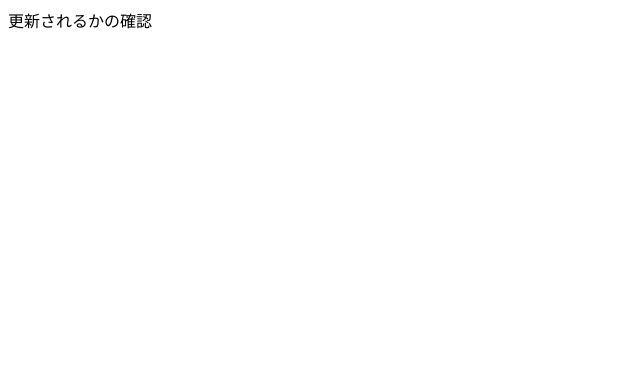
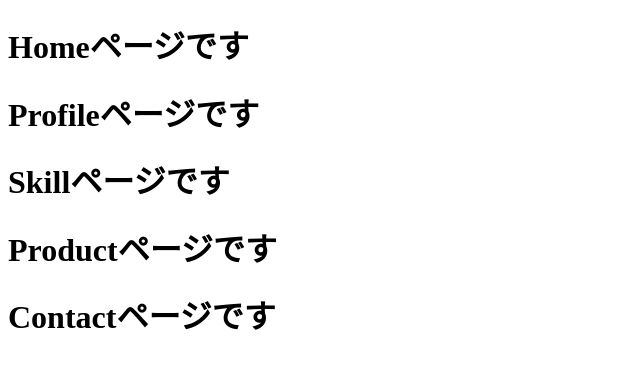
Before and after one commit to it-tsumugi/reactPortfolio, a React (Create React App) app: page / in a window 1280 px wide. Shown: the top 368 px of the page, without its empty margins (0-640 px from the left). Built offline with nearby package versions, Linux system fonts and the light colour scheme.

Commit message:
React Router

```diff
--- a/package.json
+++ b/package.json
@@ -9,6 +9,7 @@
     "@testing-library/user-event": "^12.1.10",
     "react": "^17.0.2",
     "react-dom": "^17.0.2",
+    "react-router-dom": "^5.2.0",
     "react-scripts": "4.0.3",
     "web-vitals": "^1.0.1"
   },
--- a/public/index.html
+++ b/public/index.html
@@ -1,43 +1,14 @@
 <!DOCTYPE html>
-<html lang="en">
+<html lang="ja">
   <head>
     <meta charset="utf-8" />
-    <link rel="icon" href="%PUBLIC_URL%/favicon.ico" />
+    <!--ディスプレイに合わせて表示-->
     <meta name="viewport" content="width=device-width, initial-scale=1" />
+    <!--アドレスバーの背景色を変更(OS/ブラウザに依存)-->
     <meta name="theme-color" content="#000000" />
-    <meta
-      name="description"
-      content="Web site created using create-react-app"
-    />
-    <link rel="apple-touch-icon" href="%PUBLIC_URL%/logo192.png" />
-    <!--
-      manifest.json provides metadata used when your web app is installed on a
-      user's mobile device or desktop. See https://developers.google.com/web/fundamentals/web-app-manifest/
-    -->
-    <link rel="manifest" href="%PUBLIC_URL%/manifest.json" />
-    <!--
-      Notice the use of %PUBLIC_URL% in the tags above.
-      It will be replaced with the URL of the `public` folder during the build.
-      Only files inside the `public` folder can be referenced from the HTML.
-
-      Unlike "/favicon.ico" or "favicon.ico", "%PUBLIC_URL%/favicon.ico" will
-      work correctly both with client-side routing and a non-root public URL.
-      Learn how to configure a non-root public URL by running `npm run build`.
-    -->
     <title>React App</title>
   </head>
   <body>
-    <noscript>You need to enable JavaScript to run this app.</noscript>
     <div id="root"></div>
-    <!--
-      This HTML file is a template.
-      If you open it directly in the browser, you will see an empty page.
-
-      You can add webfonts, meta tags, or analytics to this file.
-      The build step will place the bundled scripts into the <body> tag.
-
-      To begin the development, run `npm start` or `yarn start`.
-      To create a production bundle, use `npm run build` or `yarn build`.
-    -->
   </body>
 </html>
--- a/src/App.js
+++ b/src/App.js
@@ -1,7 +1,19 @@
+import {BrowserRouter, Link} from "react-router-dom";
+
+import Home from "./component/pages/Home";
+import Profile from "./component/pages/Profile";
+import Skill from "./component/pages/Skill";
+import Product from "./component/pages/Product";
+import Contact from "./component/pages/Contact";
+
 function App() {
   return (
     <div className="App">
-      更新されるかの確認
+      <Home />
+      <Profile />
+      <Skill />
+      <Product />
+      <Contact />
     </div>
   );
 }
--- /dev/null
+++ b/src/component/pages/Contact.jsx
@@ -0,0 +1,9 @@
+const Contact = () => {
+    return (
+        <div>
+            <h1>Contactページです</h1>
+        </div>
+    );
+};
+
+export default Contact;
--- /dev/null
+++ b/src/component/pages/Home.jsx
@@ -0,0 +1,9 @@
+const Home = () => {
+    return (
+        <div>
+            <h1>Homeページです</h1>
+        </div>
+    );
+};
+
+export default Home;
--- /dev/null
+++ b/src/component/pages/Product.jsx
@@ -0,0 +1,9 @@
+const Product = () => {
+    return (
+        <div>
+            <h1>Productページです</h1>
+        </div>
+    );
+};
+
+export default Product;
--- /dev/null
+++ b/src/component/pages/Profile.jsx
@@ -0,0 +1,9 @@
+const Profile = () => {
+    return (
+        <div>
+            <h1>Profileページです</h1>
+        </div>
+    );
+};
+
+export default Profile;
--- /dev/null
+++ b/src/component/pages/Skill.jsx
@@ -0,0 +1,9 @@
+const Skill = () => {
+    return (
+        <div>
+            <h1>Skillページです</h1>
+        </div>
+    );
+};
+
+export default Skill;
```
Also changed, not shown: src/component/molecules/Footer.js (added), src/component/molecules/Header.js (added), src/component/molecules/Main.js (added), 11 other files (tests, documents, lock files or other folders).
